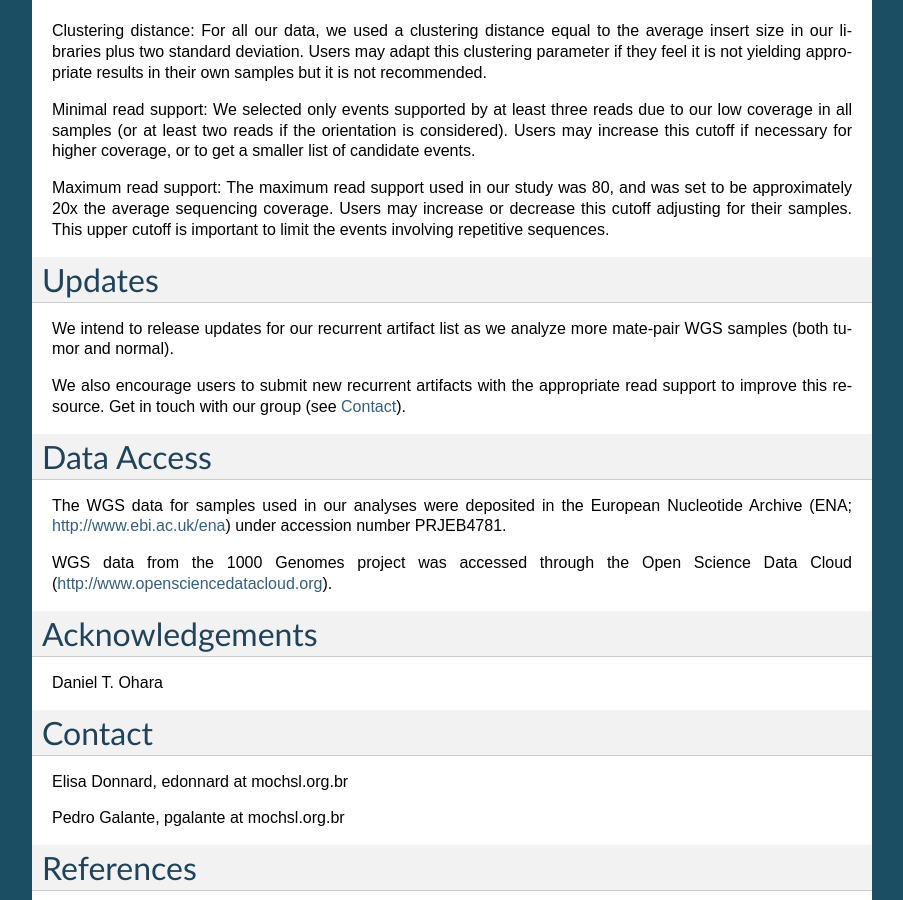
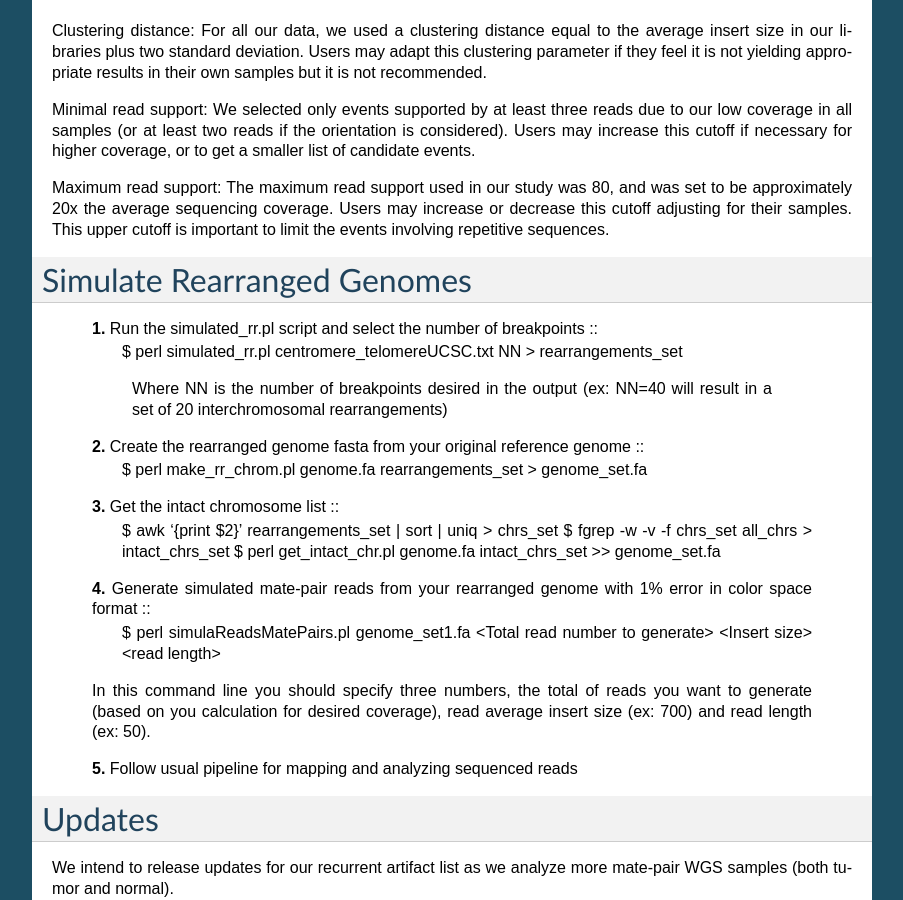
Before and after one commit to bioinfomochsl/ICRMax, a Sphinx documentation site: the page built from docs/index.rst, in a window 1280 px wide and 900 px high, scrolled down 6723 px. Shown: the whole window, without its empty margins (198-1101 px from the left). Built offline with Sphinx 7.4.7, drawn with Linux system fonts in a browser that asks for light colours; some of the changed text lies outside the part shown.

Commit message:
Inserir o simulated rearranged genomes

```diff
--- a/docs/index.rst
+++ b/docs/index.rst
@@ -224,6 +224,38 @@ Minimal read support: We selected only events supported by at least three reads
 
 Maximum read support: The maximum read support used in our study was 80, and was set to be approximately 20x the average sequencing coverage. Users may increase or decrease this cutoff adjusting for their samples. This upper cutoff is important to limit the events involving repetitive sequences.
 
+Simulate Rearranged Genomes
+==================================
+
+  **1.** Run the simulated_rr.pl script  and select the number of breakpoints ::
+    $ perl simulated_rr.pl centromere_telomereUCSC.txt NN > rearrangements_set
+
+.. _simulated_rr.pl: http://www.bioinfo.mochsl.org.br/ICRmax-downloads/downloads/simulated_rr.pl
+.. _centromere_telomereUCSC.txt: http://www.bioinfo.mochsl.org.br/ICRmax-downloads/downloads/centromere_telomereUCSC.txt
+
+    Where NN is the number of breakpoints desired in the output (ex: NN=40 will result in a set of 20 interchromosomal rearrangements)
+
+  **2.** Create the rearranged genome fasta from your original reference genome ::
+    $ perl make_rr_chrom.pl genome.fa rearrangements_set > genome_set.fa
+
+.. _make_rr_chrom.pl: http://www.bioinfo.mochsl.org.br/ICRmax-downloads/downloads/make_rr_chrom.pl
+
+  **3.** Get the intact chromosome list ::
+    $ awk '{print $2}' rearrangements_set | sort | uniq > chrs_set
+    $ fgrep -w -v -f chrs_set all_chrs > intact_chrs_set
+    $ perl get_intact_chr.pl genome.fa intact_chrs_set >> genome_set.fa
+
+.. _get_intact_chr.pl: http://www.bioinfo.mochsl.org.br/ICRmax-downloads/downloads/get_intact_chr.pl
+    (all_chr should be a simple list of all chromosomes in your original genome)
+
+  **4.** Generate simulated mate-pair reads from your rearranged genome with 1% error in color space format ::
+    $ perl simulaReadsMatePairs.pl genome_set1.fa <Total read number to generate> <Insert size> <read length>
+  In this command line you should specify three numbers, the total of reads you want to generate (based on you calculation for desired coverage), read average insert size (ex: 700) and read length (ex: 50).
+
+.. _simulaReadsMatePairs.pl: http://www.bioinfo.mochsl.org.br/ICRmax-downloads/downloads/simulaReadsMatePairs.pl
+
+  **5.** Follow usual pipeline for mapping and analyzing sequenced reads
+
 Updates
 ==================================
 We intend to release updates for our recurrent artifact list as we analyze more mate-pair WGS samples (both tumor and normal).
```
